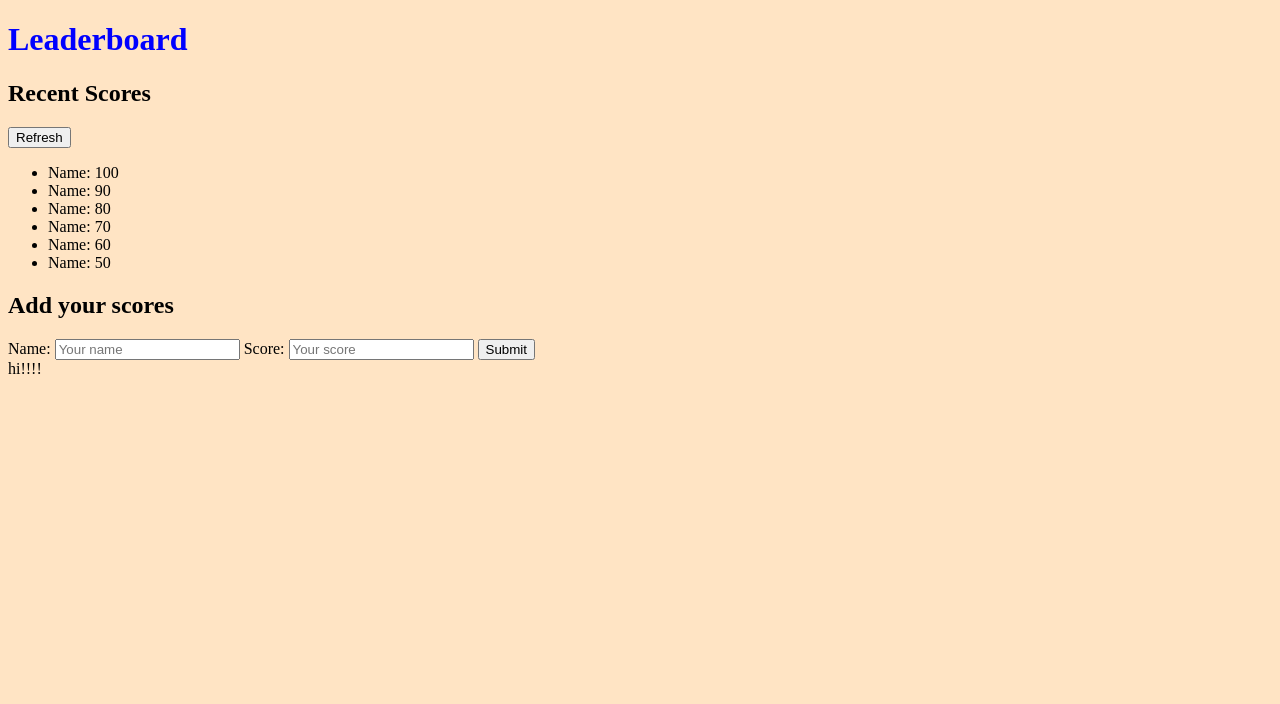
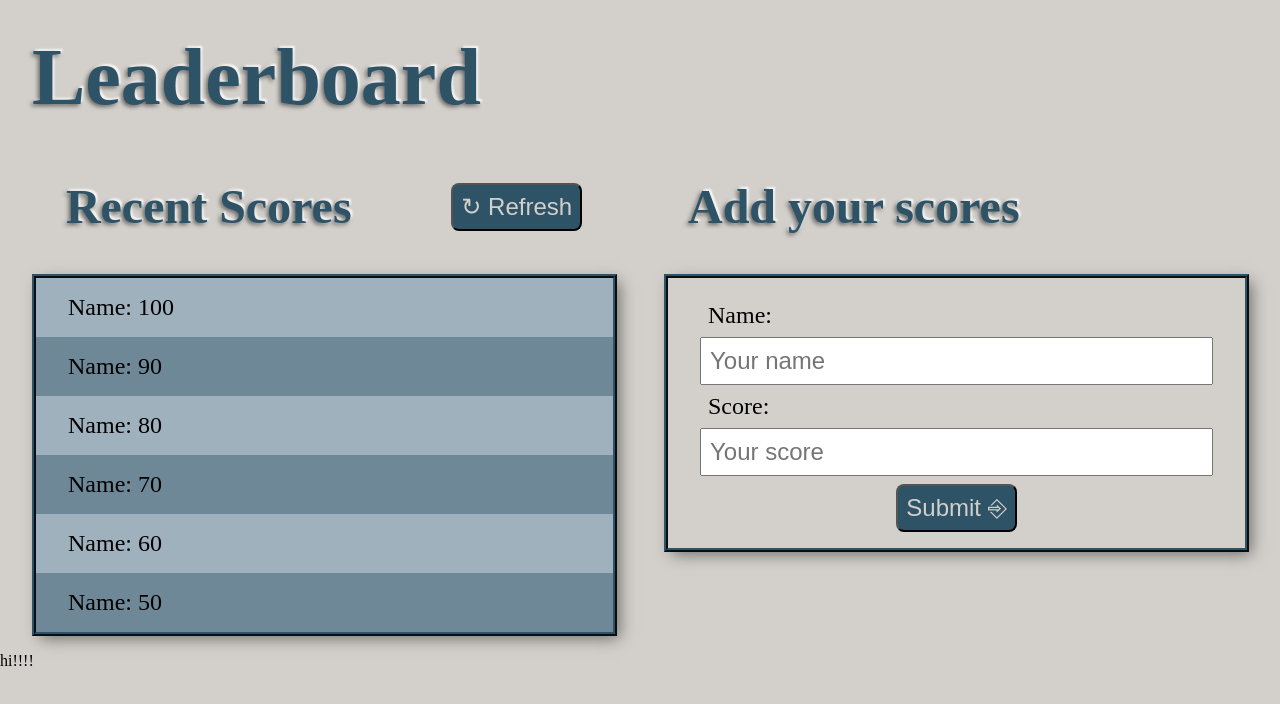
Before and after one commit to qwibbler/leaderboard, a website built with webpack: page src/index.html in a window 1280 px wide. Built offline with nearby package versions, Linux system fonts and the light colour scheme.

Commit message:
Style website

```diff
--- a/src/index.html
+++ b/src/index.html
@@ -8,6 +8,7 @@
 
   <title>Leaderboard</title>
   <meta name="author" content="Humaira Zaman">
+  <link rel="stylesheet" href="style.css">
 </head>
 
 <body>
@@ -16,28 +17,32 @@
   </header>
 
   <main>
-    <div class="display">
+    <div class="display wrap">
       <div class="display header">
         <h2>Recent Scores</h2>
-        <input type="button" value="Refresh">
+        <input type="button" value="&#x21bb; Refresh" class="button refresh">
       </div>
       <ul class="display scores">
-        <li>Name: 100</li>
-        <li>Name: 90</li>
-        <li>Name: 80</li>
-        <li>Name: 70</li>
-        <li>Name: 60</li>
-        <li>Name: 50</li>
+        <li class="odd">Name: 100</li>
+        <li class="even">Name: 90</li>
+        <li class="odd">Name: 80</li>
+        <li class="even">Name: 70</li>
+        <li class="odd">Name: 60</li>
+        <li class="even">Name: 50</li>
       </ul>
     </div>
 
-    <form action="" method="post">
-      <h2>Add your scores</h2>
-      <label for="your-name">Name:</label>
-      <input type="text" name="your-name" id="player-name" placeholder="Your name">
-      <label for="your-score">Score:</label>
-      <input type="text" name="your-score" id="player-score" placeholder="Your score">
-      <input type="button" value="Submit">
+    <form class="form wrap" action="" method="post">
+      <div class="form header">
+        <h2>Add your scores</h2>
+      </div>
+      <div id="form-div">
+        <label for="your-name">Name:</label>
+        <input type="text" name="your-name" id="player-name" placeholder="Your name">
+        <label for="your-score">Score:</label>
+        <input type="text" name="your-score" id="player-score" placeholder="Your score">
+        <input type="button" value="Submit &#9094;" class="button submit">
+      </div>
     </form>
   </main>
 </body>
--- a/src/style.css
+++ b/src/style.css
@@ -1,7 +1,111 @@
-body {
-  background-color: bisque;
+* {
+  box-sizing: border-box;
+  list-style: none;
+  padding: 0;
+  margin: 0;
+  font-size: 1rem;
 }
 
+body {
+  background: #d3d0cb;
+}
+
+/* Used https://html-css-js.com/css/generator/ to generate styles */
+
 h1 {
-  color: blue;
+  color: #2e5266;
+  text-shadow: -2px 2px 4px rgba(0, 0, 0, 0.5),
+  2px -2px 2px rgba(255, 255, 255, 0.9);
+  margin: 2rem;
+  font-size: 5rem;
 }
+
+main {
+  display: grid;
+  grid-template-columns: 1fr 1fr;
+  justify-content: center;
+  max-width: 78rem;
+  margin: auto;
+  gap: 1rem;
+}
+
+.wrap {
+  display: flex;
+  flex-direction: column;
+}
+
+h2 {
+  color: #2e5266;
+  margin: 1.5rem auto;
+  font-size: 3rem;
+  text-shadow: -2px 2px 4px rgba(0, 0, 0, 0.5),
+  2px -2px 2px rgba(255, 255, 255, 0.9);
+}
+
+.display .header {
+  display: flex;
+  justify-content: space-between;
+}
+
+.button {
+  margin: auto;
+  padding: 0.5rem;
+  background-color: #2e5266;
+  color: #d3d0cb;
+  border-radius: 0.5rem;
+}
+
+.button:hover {
+  cursor: pointer;
+  box-shadow: 1px 1px 5px 1px rgba(0,0,0,0.5);
+}
+
+.button:focus {
+  cursor: pointer;
+  box-shadow: 1px 1px 5px 1px rgba(0,0,0,0.5), inset 1px 1px 5px 1px rgba(0,0,0,0.5);
+}
+
+.form .header {
+  padding: 0 2.5rem;
+}
+
+ul {
+  width: 95%;
+  margin: 1rem;
+  border: 4px ridge #2e5266;
+  box-shadow: 5px 5px 15px -3px rgba(0,0,0,0.5);
+}
+
+li {
+  width: 100%;
+  font-size: 1.5rem;
+  padding: 1rem 2rem;
+}
+
+.odd {
+  background-color: #9fb1bd;
+}
+
+.even {
+  background-color: #6e8897;
+}
+
+#form-div {
+  display: flex;
+  flex-direction: column;
+  width: 95%;
+  margin: 1rem;
+  border: 4px ridge #2e5266;
+  box-shadow: 5px 5px 15px -3px rgba(0,0,0,0.5);
+  padding: 1rem 2rem;
+}
+
+label,
+input {
+  padding: 0.5rem;
+  font-size: 1.5rem;
+}
+
+.submit {
+  margin-top: 0.5rem;
+}
```
